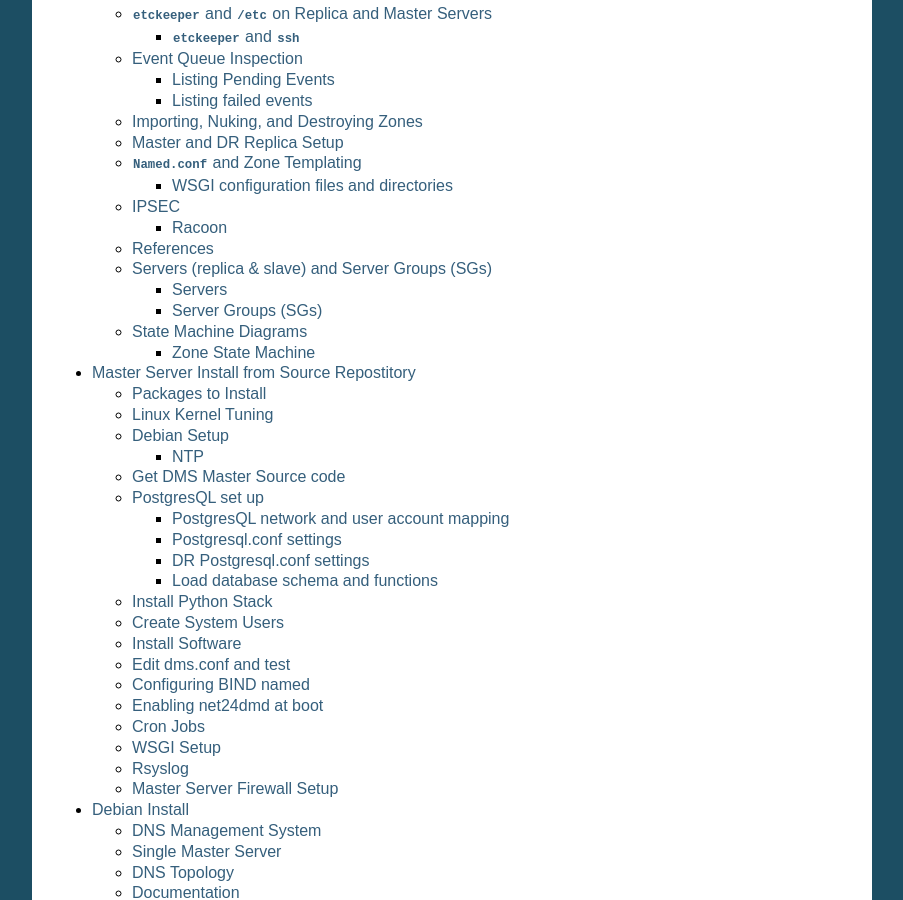
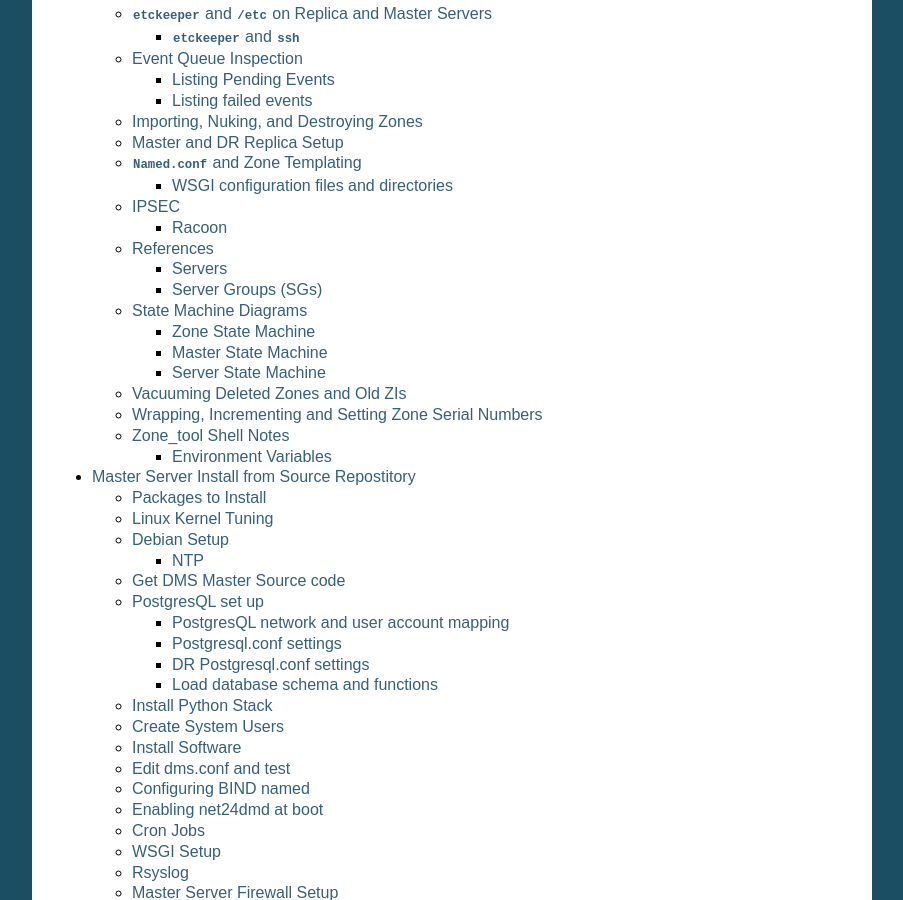
Before and after one commit to grantma/dms, a Sphinx documentation site: the page built from doc/index.rst, in a window 1280 px wide and 900 px high, scrolled down 1250 px. Shown: the whole window, without its empty margins (198-1101 px from the left). Built offline with Sphinx 7.4.7, drawn with Linux system fonts in a browser that asks for light colours.

Commit message:
WIP - Complete System Documentation tidy up

```diff
--- a/doc/System_Documentation.rst
+++ b/doc/System_Documentation.rst
@@ -1594,6 +1594,7 @@
 .. _Servers-and-Server-Groups:
 
 Servers (replica & slave) and Server Groups (SGs)
+
 =================================================
 
 Servers
@@ -1960,84 +1961,117 @@
 .. fig:: images/Zone_state_machine.png
 
 Master State Machine
-^^^^^^^^^^^^^^^^^^^^
+--------------------
 
 * drives DNS server configuration
 
 .. fig:: images/Master_sm.png
 
 Server State Machine
-^^^^^^^^^^^^^^^^^^^^
+--------------------
 
 .. fig:: images/Server_sm.png
 
+
 Vacuuming Deleted Zones and Old ZIs
-There are 3 things in the DMS database that need daily ageing and cleaning done. They are Zone Instatnces (ZIs),
-deleted zones, and the syslog table. As it is PostgresQL, they are 'vacuumed'.
-
-The default ages for the history are set in the DMS config table, shown by show_config, and mostly changed by
-set_config
+===================================
+
+There are 3 things in the DMS database that need daily ageing and cleaning
+done. They are Zone Instances (ZIs), deleted zones, and the syslog table. As
+it is PostgresQL, they are 'vacuumed'.
+
+The default ages for the history are set in the DMS config table, shown by
+:command:`show_config`, and mostly changed by :command:`set_config`.
 
 The commands for vacuuming are:
 
- vacuum_event_queue                                        Age the event queue
-
- vacuum_zis                                                Age a zone's unpublished ZIs
-
- vacuum_zones                                              Age deleted zones out of the DMS
-
- vacuum_syslog                                             Age syslog messages
-
- vacuum_pare_deleted_zone_zis                              Pare deleted zone ZIs down to last published ZI
-
- vacuum_all                                                Do all the the above, using default ages
+==================================================       ====================================================
+
+ :command:`vacuum_event_queue`                             Age the event queue
+
+ :command:`vacuum_zis`                                     Age a zone's unpublished ZIs
+
+ :command:`vacuum_zones`                                   Age deleted zones out of the DMS
+
+ :command:`vacuum_syslog`                                  Age syslog messages
+
+ :command:`vacuum_pare_deleted_zone_zis`                   Pare deleted zone ZIs down to last published ZI
+
+ :command:`vacuum_all`                                     Do all of the above, using default ages
+
+==================================================       ====================================================
 
 The default ages for the above when the dms database was first installed are as follows:
 
-
-
- Events                                                    Anything older than event_max_age (120.0) days.
-
- Zone Instances                                            Anything less than zi_max_age (90.0 days), down to
-                                                           zi_max_num limit (25) thereafter.
-
- Deleted Zones                                                   Anything older than 1000 years (zone_del_age 0.0
-                                                                 days)
-
- Paring Deleted Zones                                            Anything older than zone_del_pare_age, 90.0 days
-
- Log messages                                                    Anything older than syslog_max_age (120.0) days.
-
-Wrapping, Incrementing and Setting Zone serial numbers
-Zone_tool also provides a way to manipulate a zones SOA serial number administratively. The serial numbers can
-be set, if it is greater than that in named, or incremented, or wrapped via the poke_ commands.
-
- poke_zone_set_serial                                            Set a zone's SOA serial number, or increment it
-
- poke_zone_wrap_serial                                           Wrap a zone's SOA serial number.
+===========================             ===========================================================
+
+ Events                                  Anything older than ``event_max_age`` (120.0) days.
+
+ Zone Instances                          Anything less than ``zi_max_age`` (90.0 days),
+                                         down to ``zi_max_num`` limit (25) thereafter.
+
+ Deleted Zones                           Anything older than 1000 years (``zone_del_age`` 0.0 days)
+
+ Paring Deleted Zones                    Anything older than zone_del_pare_age, 90.0 days
+
+ Log messages                            Anything older than syslog_max_age (120.0) days.
+
+==========================              ===========================================================
+
+.. _Wrapping-Incrementing-and-Setting-Zone-Serial-Numbers:
+
+
+Wrapping, Incrementing and Setting Zone Serial Numbers
+======================================================
+
+:program:`Zone_tool` also provides a way to manipulate a zones SOA serial
+number administratively. The serial numbers can be set, if it is greater than
+that in :program:`named`, or incremented, or wrapped via the :command:`poke_*`
+commands.
+
+=================================    ==================================================
+
+ :command:`poke_zone_set_serial`      Set a zone's SOA serial number, or increment it
+
+ :command:`poke_zone_wrap_serial`     Wrap a zone's SOA serial number.
+
+=================================    ==================================================
+
+.. _zone-tool-Shell-Notes:
 
 Zone_tool Shell Notes
+=====================
 
 Environment Variables
-
-Zone_tool takes the standard environment variables, and uses them if you are not in restricted shell mode. You can
-use these to effect changes for your own login.
-
-All these can be set globally in /etc/net24/net24.conf, using the appropriate setting names, in the [zone_tool] section
-
-The usage of the variables for the pager and editor is determine by the privilege of the user account. The user must
-be a member of the sudo, root, or wheel groups by default (groups can be set via net24.conf admin_group_list) for
-the shell variables to be used.
+---------------------
+
+:program:`Zone_tool` takes the standard environment variables, and uses them if
+you are not in restricted shell mode. You can use these to effect changes for
+your own login.
+
+All these can be set globally in :file:`/etc/dms/dms.conf`, using the appropriate
+setting names, in the ``[zone_tool]`` section.
+
+The usage of the variables for the pager and editor is determine by the
+privilege of the user account. The user must be a member of the ``sudo``,
+``root``, or ``wheel`` groups by default (groups can be set via
+:file:`dms.conf` ``admin_group_list``) for the shell variables to be used.
 
 Editor
-
- Admin Shell              restricted               restricted default        administrator            description
- Variable                 /etc/net24/net24.co                                default
-                          nf
-
- VISUAL                   'editor'                 rvim, rnano               system default           zone_tool editor
-
- EDITOR                   'editor'                 rvim, rnano               system default           zone_tool editor
+^^^^^^
+
+==============  ===========================  ===================    ================    ================
+
+ Admin Shell     restricted                   restricted default      administrator     description
+ Variable        :file:`/etc/dms/dms.conf`                               default
+
+==============  ===========================  ===================    ================    ================
+
+ VISUAL                 'editor'                 rvim, rnano         system default     zone_tool editor
+
+ EDITOR                 'editor'                 rvim, rnano         system default     zone_tool editor
+
+==============  ===========================  ====================    ================   ================
 
 Pager
 
```
